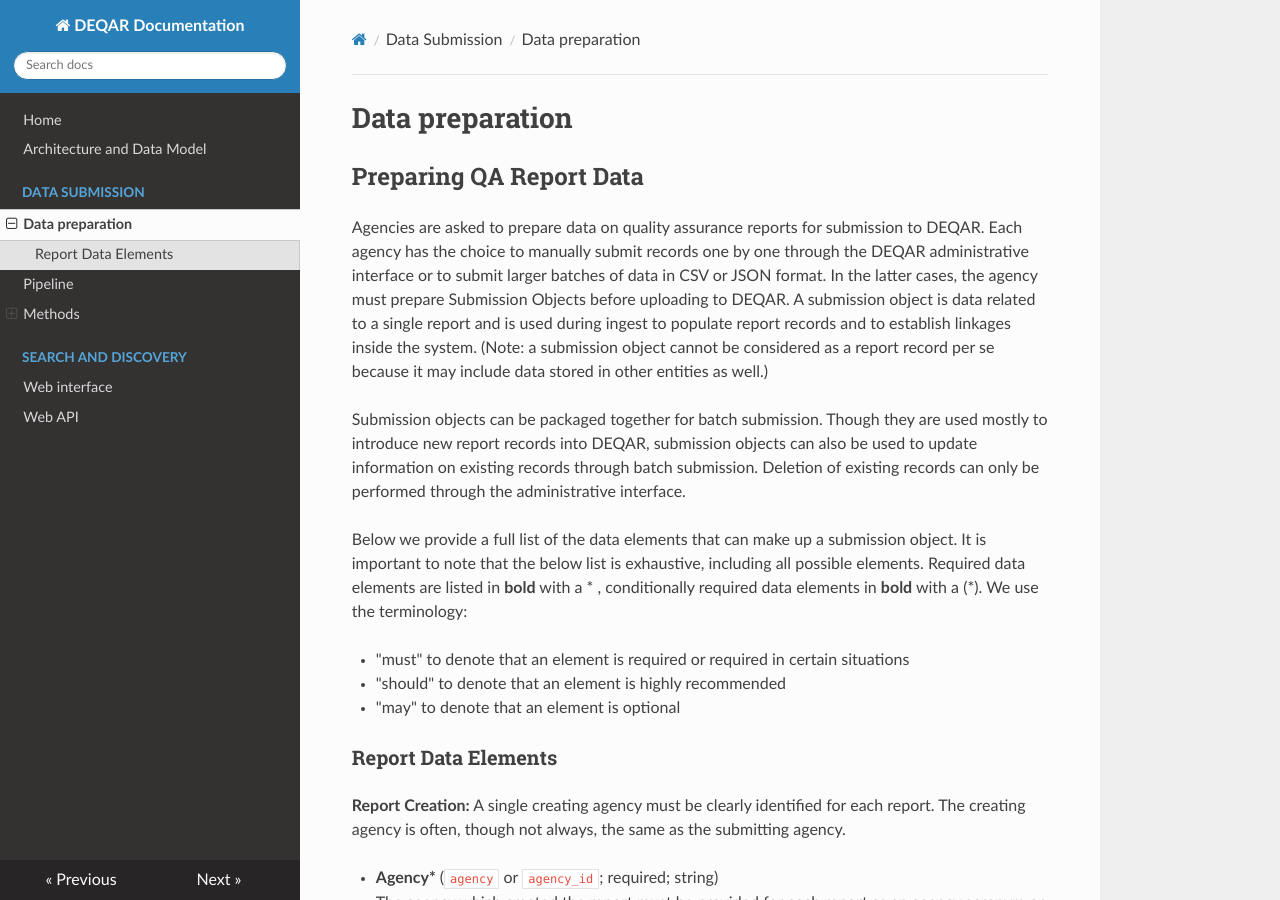
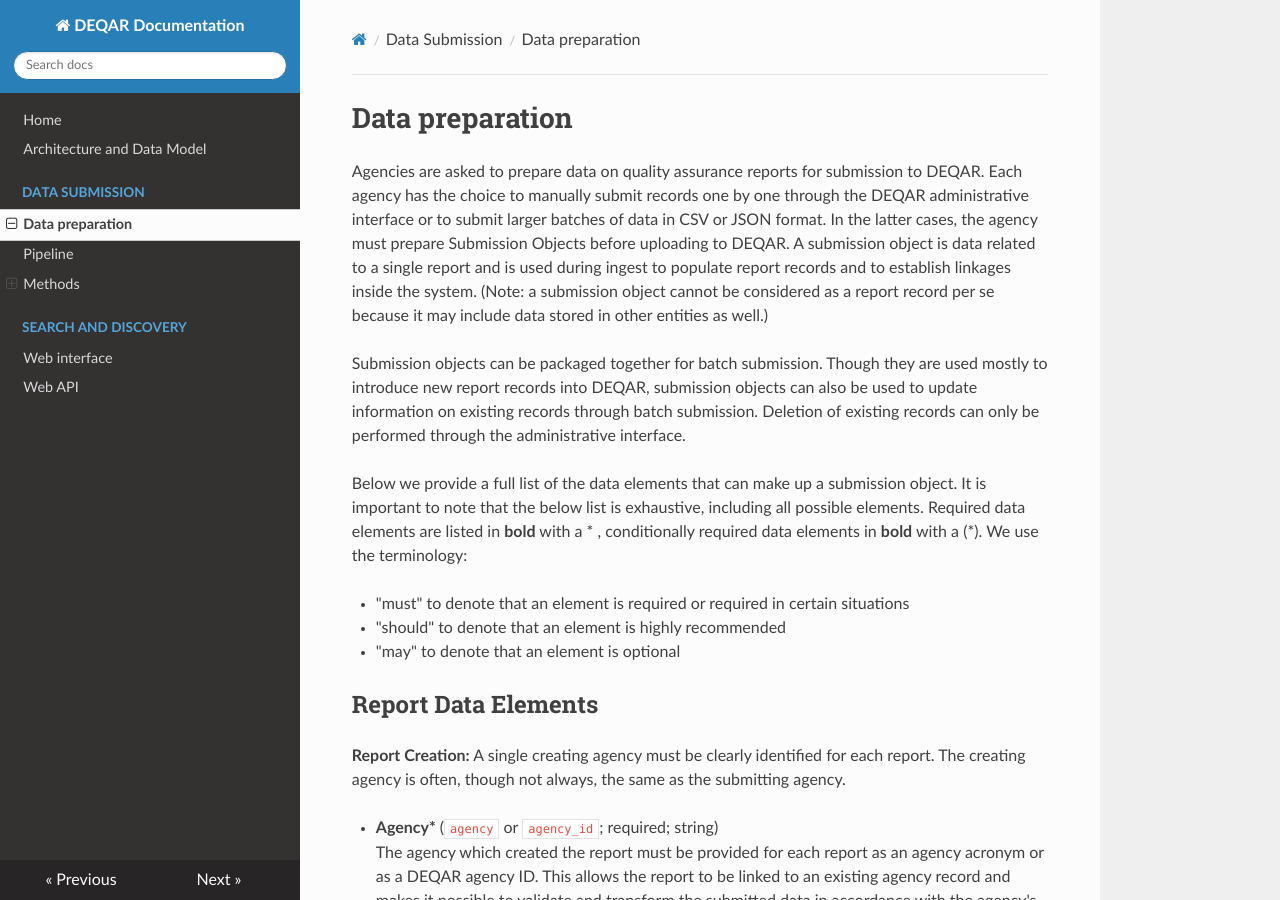
Before and after one commit to EQAR/deqar-docs, an MkDocs documentation site: the page built from docs/submission_object_fields.md, in a window 1280 px wide and 900 px high. Built offline with MkDocs 1.6.1, drawn with Linux system fonts in a browser that asks for light colours; nearby versions of some CDN libraries; old or Windows-style settings are respelled for this version of MkDocs.

Commit message:
Update submission_object_fields.md

```diff
--- a/docs/submission_object_fields.md
+++ b/docs/submission_object_fields.md
@@ -1,6 +1,3 @@
-Preparing QA Report Data
-------------------------
-
 Agencies are asked to prepare data on quality assurance reports for submission to DEQAR.  Each agency has the choice to manually submit records one by one through the DEQAR administrative interface or to submit larger batches of data in CSV or JSON format. In the latter cases, the agency must prepare Submission Objects before uploading to DEQAR. A submission object is data related to a single report and is used during ingest to populate report records and to establish linkages inside the system. (Note: a submission object cannot be considered as a report record per se because it may include data stored in other entities as well.)
 
 Submission objects can be packaged together for batch submission. Though they are used mostly to introduce new report records into DEQAR, submission objects can also be used to update information on existing records through batch submission. Deletion of existing records can only be performed through the administrative interface.
@@ -11,7 +8,8 @@
  - "should" to denote that an element is highly recommended
  - "may" to denote that an element is optional
 
-### Report Data Elements
+Report Data Elements
+--------------------
 
 **Report Creation:** A single creating agency must be clearly identified for each report. The creating agency is often, though not always, the same as the submitting agency.
 
```
